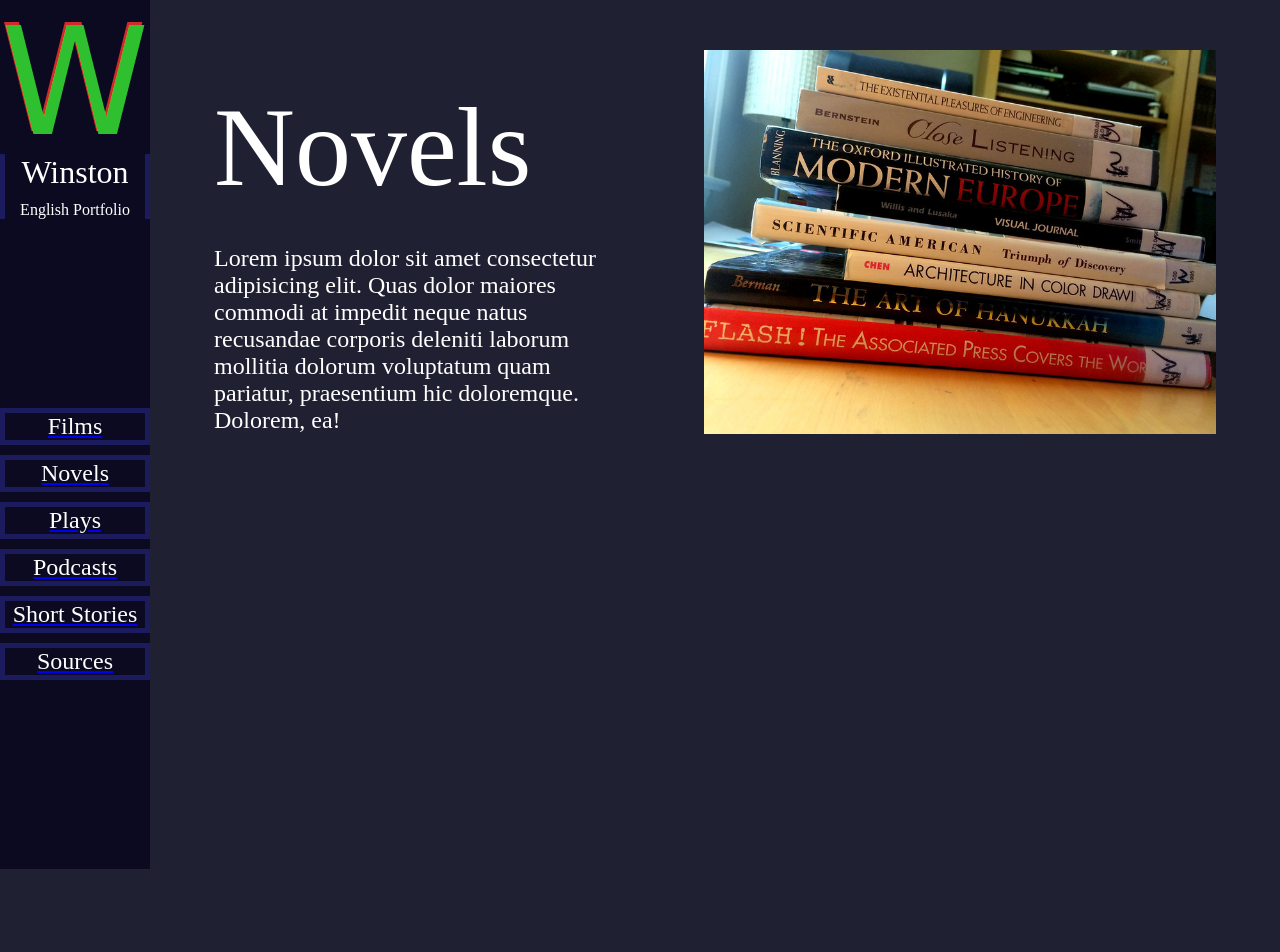
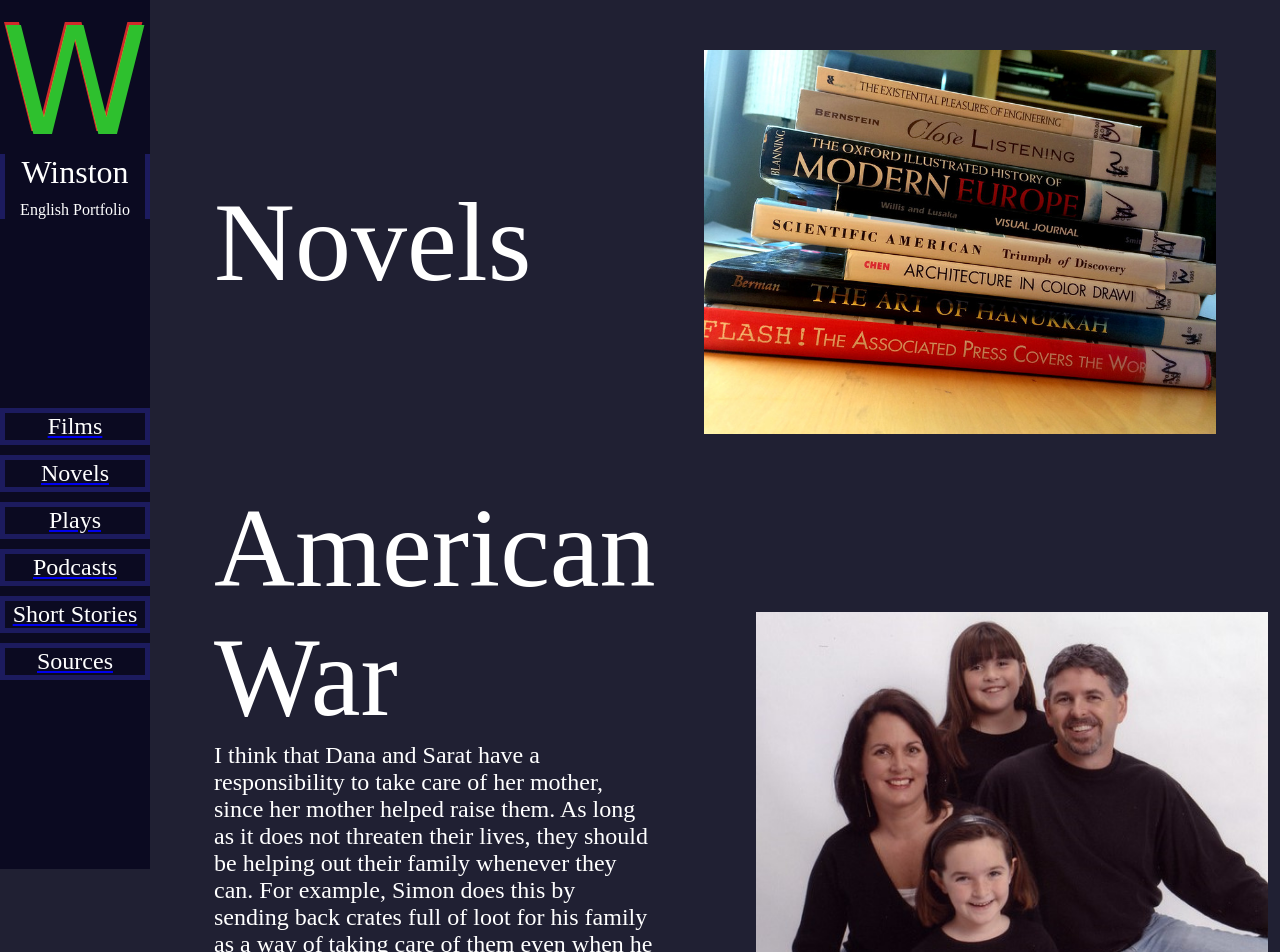
Before and after one commit to Winswins22/English-Portfolio, a React (Create React App) app: page /novels in a window 1280 px wide. Shown: the top 952 px of the page. Before the commit the page ends 800 px from the top, so only its background shows below. Built offline with nearby package versions, Linux system fonts and the light colour scheme.

Commit message:
add family writeup

```diff
--- a/src/pages/NovelsPage/Data.jsx
+++ b/src/pages/NovelsPage/Data.jsx
@@ -1,9 +1,16 @@
 import Books from '../../images/books.jpg'
+import {Text, NewLine} from '../../components/InfoSection/InfoSectionElems'
+
+import Family from '../../images/family.jpg'
 
 export const sectionData = [
   {
     title: "Novels",
     img: Books,
-    description: "Lorem ipsum dolor sit amet consectetur adipisicing elit. Quas dolor maiores commodi at impedit neque natus recusandae corporis deleniti laborum mollitia dolorum voluptatum quam pariatur, praesentium hic doloremque. Dolorem, ea!",
   },
+  {
+    title: "American War",
+    description: <> <Text>I think that Dana and Sarat have a responsibility to take care of her mother, since her mother helped raise them. As long as it does not threaten their lives, they should be helping out their family whenever they can. For example, Simon does this by sending back crates full of loot for his family as a way of taking care of them even when he is away. </Text> <NewLine></NewLine> <Text> This also applies to us, as long as our family members have taken care of us well. I believe this should be done as a way of returning the favor for being raised by them well. </Text> </>,
+    img: Family,
+  }
 ]
--- a/src/pages/SourcesPage/Data.jsx
+++ b/src/pages/SourcesPage/Data.jsx
@@ -9,6 +9,7 @@ import Police from '../../images/police.jpg'
 import Nature from '../../images/nature.jpg'
 import Black from '../../images/black.jpg'
 import Crowd from '../../images/climateCrowd.jpg'
+import Family from '../../images/family.jpg'
 
 import {Text} from '../../components/InfoSection/InfoSectionElems'
 
@@ -61,4 +62,8 @@ export const sectionData = [
     description: <Text>	Time To Act Climate Change London Protesters Creative Commons by David B Young at <a href="https://www.flickr.com/photos/7755745@N06/16127305743">https://www.flickr.com/photos/7755745@N06/16127305743</a></Text>,
     img: Crowd,
   },
+  {
+    description: <Text>	Family by Kipp Jones at <a href="https://www.flickr.com/photos/74446879@N00/325252530">https://www.flickr.com/photos/74446879@N00/325252530</a></Text>,
+    img: Family,
+  },
 ]
```
Also changed, not shown: src/images/family.jpg (added).
